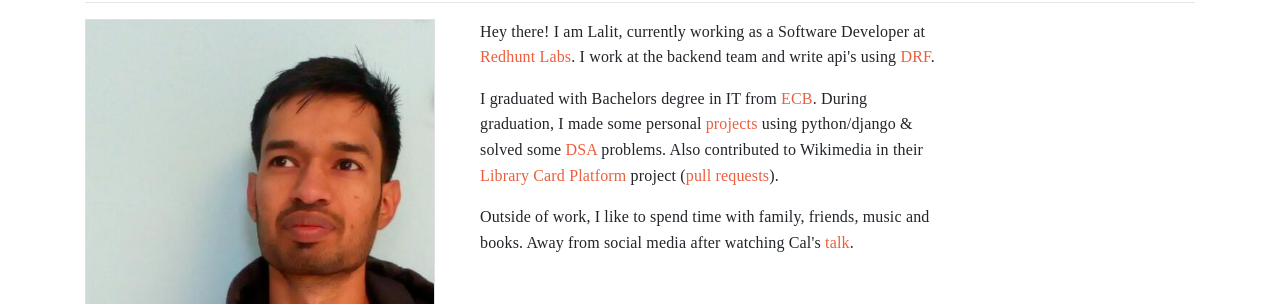
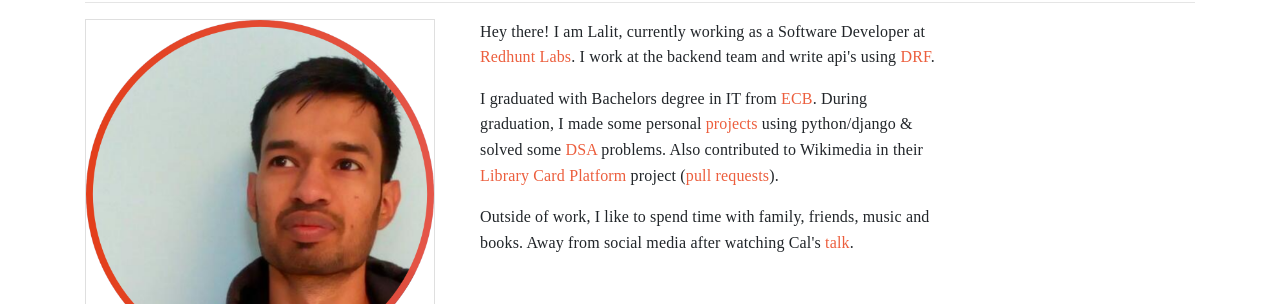
Before and after one commit to lalit97/lalit97.github.io, a plain HTML site: page index.html in a window 1280 px wide. Shown: the part 135-439 px from the top of the page. Drawn offline with Linux system fonts and the light colour scheme.

Commit message:
Update index.html

```diff
--- a/index.html
+++ b/index.html
@@ -8,7 +8,7 @@
     <meta name="keywords" content="lalit, lalit suthar, lalit97" />
     <meta
       property="og:image"
-      content="images/profile.jpeg"
+      content="images/profile.png"
       width="30"
       height="30"
       alt="profile picture"
@@ -75,7 +75,7 @@
             <img
               class="img-responsive"
               style="width: 100%; height: 100%"
-              src="images/profile.jpeg"
+              src="images/profile.png"
             />
           </div>
           <div class="col-md-8">
```
